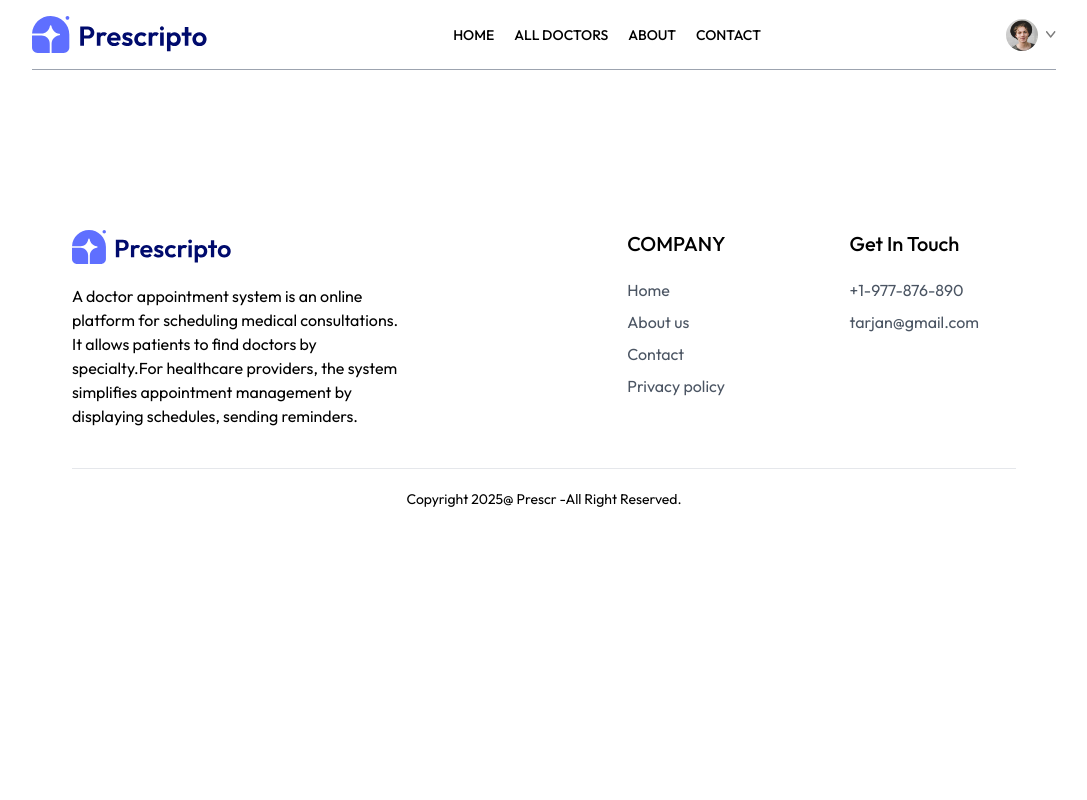
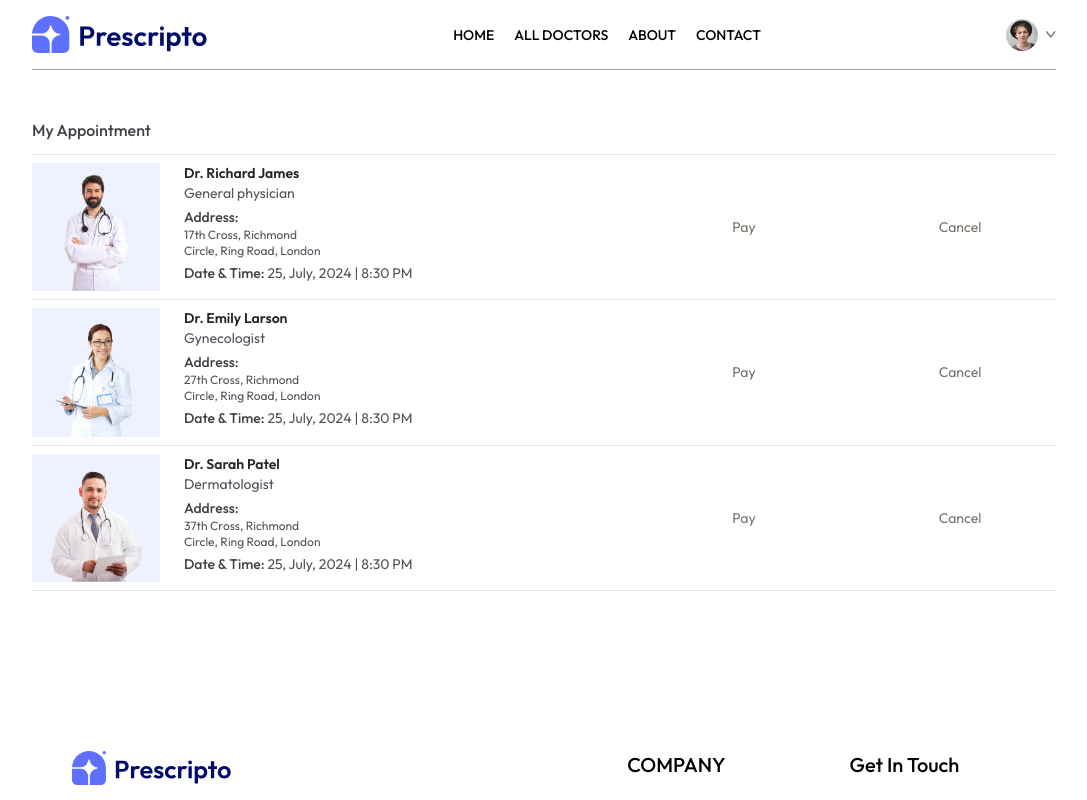
Before and after one commit to arjtar/Doctor-Appointment-Booking, a React (Vite) app: page /my-appointments in a window 1280 px wide. Shown: the top 800 px of the page, without its empty margins (96-1183 px from the left). Built offline with nearby package versions, Linux system fonts and the light colour scheme.

Commit message:
appointment added

```diff
--- a/src/App.jsx
+++ b/src/App.jsx
@@ -25,7 +25,7 @@
         <Route path ='/about' element={<About />} />
         <Route path ='/contact' element={<Contact />} />
         <Route path ='/my-profile' element={<MyProfile />} />
-        <Route path ='/my-myAppointments' element={<MyAppointments />} />
+        <Route path ='/my-appointments' element={<MyAppointments />} />
         <Route path ='/appointment/:docId' element={<Appointment />} />
 
 
--- a/src/components/Navbar.jsx
+++ b/src/components/Navbar.jsx
@@ -43,11 +43,11 @@
         token
         ?<div className='flex items-center gap-2 cursor-pointer group relative'>
             <img className='w-8 rounded-full' src= {assets.profile_pic} alt="" />
-            <img className='w-2.5 ' src={assets.dropdown_icon} alt="" />
+            <img className='w-2.5' src={assets.dropdown_icon} alt="" />
             <div className='absolute top-0 right-0 pt-14 text-base font-medium text-gray-600 z-20 hidden group-hover:block'>
                 <div className='min-w-48 bg-stone-100 rounded flex flex-col gap-4 p-4'>
                 <p onClick={()=>navigate('my-profile')} className='hover:text-black cursor-pointer'>My Profile</p>
-                <p onClick={()=>setShowMenu('my-appointments')} className='hover:text-black cursor-pointer'>My Appointment</p>
+                <p onClick={()=>navigate('my-appointments')} className='hover:text-black cursor-pointer'>My Appointments</p>
                 <p onClick={()=>setToken(false)}className='hover:text-black cursor-pointer'>Logout</p>
                 </div>
             </div>
@@ -55,7 +55,7 @@
          :<button onClick={()=>navigate('/login')} className='bg-primary text-white px-8 py-3 rounded-full font-light hidden md:block'>Create Account</button>
     }
    </div>
-
+{/* setShowMenu */}
  </div>
   )
 }
--- a/src/components/RelatedDoctor.jsx
+++ b/src/components/RelatedDoctor.jsx
@@ -1,5 +1,8 @@
-import React, { useEffect, useState } from "react";
+import React, { useContext, useEffect, useState } from "react";
 import { useNavigate } from "react-router-dom";
+import { AppContext } from "../context/AppContext";
+
+
 const RelatedDoctor = ({ speciality, docId }) => {
 
     const { doctors } = useContext(AppContext);
@@ -10,12 +13,12 @@
     useEffect(() => {
         if (doctors.length > 0 && speciality){
             const doctorsData = doctors.filter((doc)=> doc.speciality === speciality && doc._id !== docId);
-            setRelDocs(doctorsData);
+            setRelDocs(doctorsData)
         }
     },[doctors, speciality, docId])
-            setRelDocs(doctorsData);
 
-  return (
+
+   return (
     <div>
      <div className='flex flex-col items-center gap-4 my-16 test-gray-900 md:mx-10'>
        <h1 className='text-3xl font-medium'> Top Doctors to Book</h1>
--- a/src/components/TopDoctors.jsx
+++ b/src/components/TopDoctors.jsx
@@ -16,7 +16,7 @@
        <div className='w-full grid grid-cols-auto gap-4 pt-5 gap-y-6 px-3 sm:px-0'>
         {doctors.slice(0,8).map((item, index)=>(
 
-          <div onClick={()=>{navigate(`/appointment/${item._id}`)}} className='border border-blue-200 rounded-xl overflow-hidden cursor-pointer hover:translate-y-[-10px] transition-all duration-500' key={index}>
+          <div onClick={()=>{navigate(`/appointment/${item._id}`); scrollTo(0,0)}} className='border border-blue-200 rounded-xl overflow-hidden cursor-pointer hover:translate-y-[-10px] transition-all duration-500' key={index}>
             <img className='bg-blue-50' src={item.image} alt="" />
 
             <div className='p-4'>
--- a/src/pages/Appointment.jsx
+++ b/src/pages/Appointment.jsx
@@ -2,6 +2,7 @@
 import { useParams } from "react-router-dom";
 import { AppContext } from "../context/AppContext";
 import { assets } from "../assets/assets";
+import RelatedDoctors from "../components/RelatedDoctor";
 
 const Appointment = () => {
   const { docId } = useParams();
@@ -27,7 +28,7 @@
   }
 
   const getAvailableSlots = async () => {
-    setDocSlots(docInfo);
+    setDocSlots([]);
 
     let today = new Date();
 
@@ -157,16 +158,18 @@
 
           <div className="flex item-center gap-3 w-full overflow-x-scroll mt-4">
             {docSlots.length &&
-              docSlots[slotIndex].map((item, index) => (
+              docSlots [slotIndex].map((item, index) => (
                 <p
                   onClick={() => setSlotTime(item.time)}
                   className={`text-sm font-light flex-shrink-0 px-5 py-2 rounded-full cursor-pointer `}
                   key={index}
                 >
-                  {item.time.tolowercase()}
+                  {item.time.toLowercase()}
                 </p>
               ))}
+
           </div>
+
           <button className="bg-primary text-white text-sm font-light px-14 py-3 rounded-full">
             Book an appointment
           </button>
@@ -174,7 +177,7 @@
 
         {/*Related doctor*/}
 
-        <RelatedDoctors docId={docId} speciality={docInfo.speciality} />
+        <RelatedDoctors docId={docId} speciality= {docInfo.speciality} />
       </div>
     )
   )
--- a/src/pages/MyAppointments.jsx
+++ b/src/pages/MyAppointments.jsx
@@ -1,11 +1,49 @@
-import React from 'react'
-
+import React from "react";
+import { AppContext } from "../context/AppContext";
+import { useContext } from "react";
 const MyAppointments = () => {
+  const { doctors } = useContext(AppContext);
   return (
     <div>
+      <p className="pb-3 mt-12 font-medium text-zinc-700 border-b">
+        My Appointment
+      </p>
+      <div>
+        {doctors.slice(0, 3).map((item, index) => (
+          <div
+            className="grid grid-cols-[1fr_2fr] gap-4 sm:flex sm:gap-6 py-2 border-b"
+            key={index}>
 
+            <div>
+              <img className="w-32 bg-indigo-50" src={item.image} alt="" />
+            </div>
+
+            <div className="flex-1 text-sm text-zinc-600">
+              <p className="text-neutral-800 font-semibold">{item.name}</p>
+              <p>{item.speciality}</p>
+              <p className="text-zinc-700 font-medium mt-1"> Address:</p>
+              <p className="text-xs">{item.address.line1}</p>
+              <p className="text-xs">{item.address.line2}</p>
+              <p className="text-sx mt-1">
+                <span className="text-sm text-neutral-700 font-medium">
+                  Date & Time:
+                </span>{" "}
+                25, July, 2024 | 8:30 PM
+              </p>
+            </div>
+
+            <div className="flex flex-col gap-2 justify-end"></div>
+            <button className="text-sm text-stone-500 text-center sm:min-w-48 py-2 borden hover:bg-primary hover:text-white transition-all duration-300">
+              Pay
+            </button>
+            <button className="text-sm text-stone-500 text-center sm:min-w-48 py-2 borden hover:bg-red-600 hover:text-white transition-all duration-300">
+              Cancel
+            </button>
+          </div>
+        ))}
+      </div>
     </div>
-  )
-}
+  );
+};
 
-export default MyAppointments
+export default MyAppointments;
```
